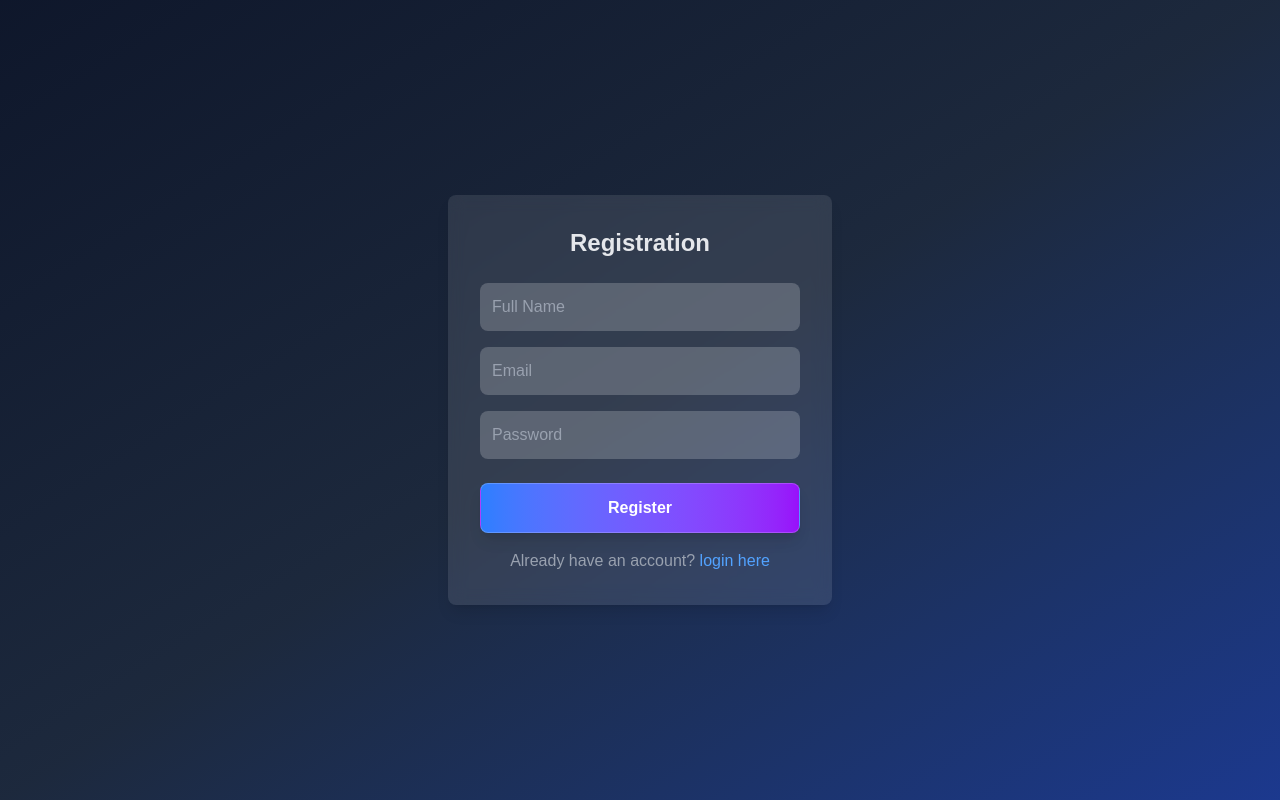
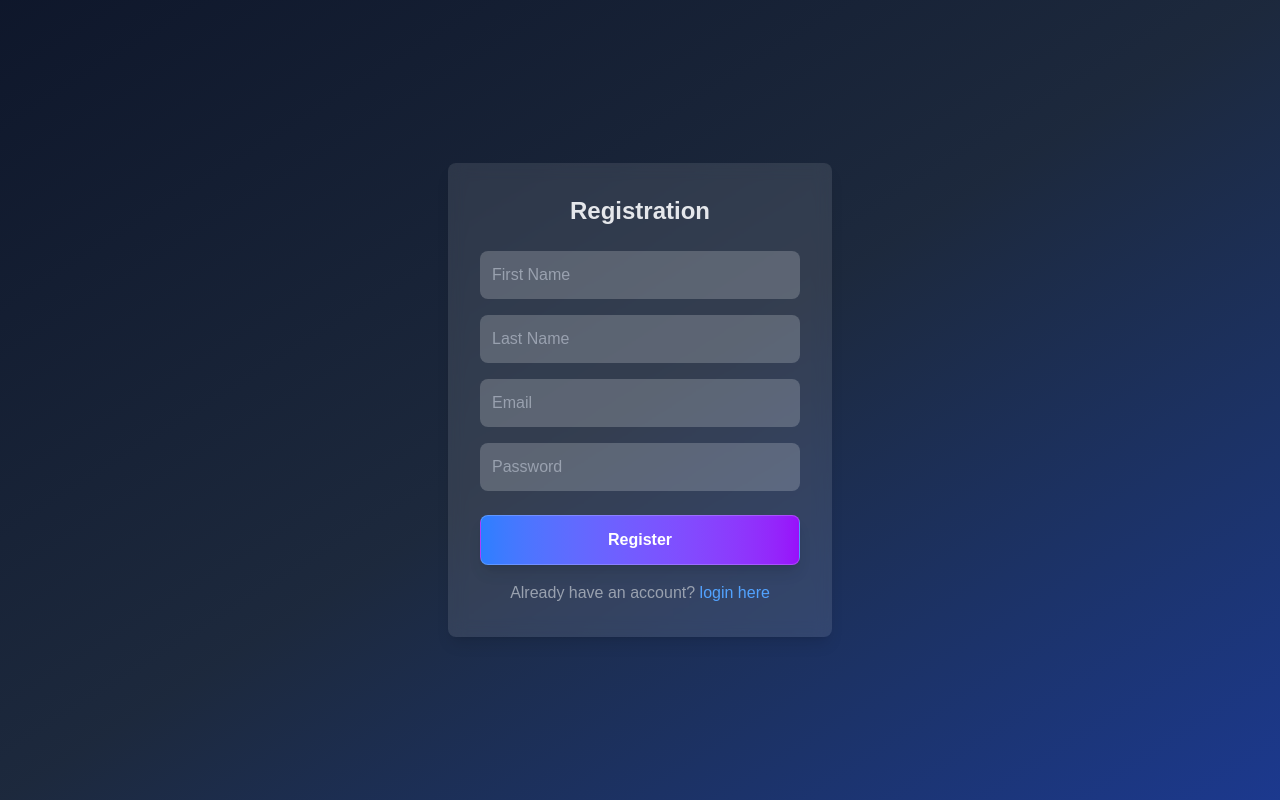
Before and after one commit to Qadeer572/StudyBuddy_Frontend, a Next.js app: page /signup in a window 1280 px wide. Built offline with nearby package versions, Linux system fonts and the light colour scheme.

Commit message:
-----------hello-----

```diff
--- a/src/app/signup/page.tsx
+++ b/src/app/signup/page.tsx
@@ -1,47 +1,105 @@
 'use client'
 import { useRouter } from 'next/navigation';
+import { useState } from 'react';
 
 export default function SignupPage() {
+  const [firstName, setFirstName] = useState('');
+  const [lastName, setLastName] = useState('');
+  const [email, setEmail] = useState('');
+  const [password, setPassword] = useState('');
+  const [message, setMessage] = useState('');
+  const [messageType, setMessageType] = useState('');
 
   const router = useRouter();
 
-    return(
-        <div>
-            <form action="">
-                <div className="min-h-screen bg-gradient-to-br from-slate-900 via-slate-800 to-blue-900 flex items-center justify-center">
-                  <div className="bg-white/10 backdrop-blur-sm rounded-lg p-8 shadow-lg  sm:max-w-sm md:max-w-sm">
+  const signupHandler = async () => {
 
+
+    const apiRout = 'http://127.0.0.1:8000/signup/';
+
+    const res = await fetch(apiRout, {
+      method: 'POST',
+      headers: {
+        'content-type': 'application/json'
+      },
+      body: JSON.stringify({ firstName, lastName, email, password })
+    });
+
+    const data = await res.json();
+    if (res.ok) {
+      setMessage(data.message);
+      setMessageType('success');
+    } else {
+      setMessage(data.message || "Something went wrong");
+      setMessageType('error');
+    }
+
+    console.log("Django response:", data);
+  };
+
+  return (
+    <div className="min-h-screen bg-gradient-to-br from-slate-900 via-slate-800 to-blue-900 flex items-center justify-center p-4">
+      <div className="w-full sm:max-w-[16rem] md:max-w-sm">
+        {/* ✅ Message shown above the form */}
+        {message && (
+          <div
+            className={`mb-4 p-3 rounded text-sm font-medium text-center ${
+              messageType === 'success' ? 'bg-green-100 text-green-800' : 'bg-red-100 text-red-800'
+            }`}
+          >
+            {message}
+          </div>
+        )}
+
+        <form onSubmit={signupHandler}>
+          <div className="bg-white/10 backdrop-blur-sm rounded-lg p-8 shadow-lg">
             <h1 className="text-2xl font-bold text-center text-gray-200 mb-6">Registration</h1>
 
             <div className="space-y-4">
               <input
                 type="text"
-                          placeholder="Full Name"
+                placeholder="First Name"
+                value={firstName}
+                onChange={(e) => setFirstName(e.target.value)}
                 className="w-full p-3 rounded-lg bg-white/20 text-gray-200 placeholder-gray-400 focus:outline-none focus:ring-2 focus:ring-blue-500 transition duration-300"
                 required
               />
-
               <input
-                          type="Email"
-                          placeholder="Email"
+                type="text"
+                placeholder="Last Name"
+                value={lastName}
+                onChange={(e) => setLastName(e.target.value)}
                 className="w-full p-3 rounded-lg bg-white/20 text-gray-200 placeholder-gray-400 focus:outline-none focus:ring-2 focus:ring-blue-500 transition duration-300"
                 required
               />
-
               <input
-                          type="Password"
+                type="email"
+                placeholder="Email"
+                value={email}
+                onChange={(e) => setEmail(e.target.value)}
+                className="w-full p-3 rounded-lg bg-white/20 text-gray-200 placeholder-gray-400 focus:outline-none focus:ring-2 focus:ring-blue-500 transition duration-300"
+                required
+              />
+              <input
+                type="password"
                 placeholder="Password"
+                value={password}
+                onChange={(e) => setPassword(e.target.value)}
                 className="w-full p-3 rounded-lg bg-white/20 text-gray-200 placeholder-gray-400 focus:outline-none focus:ring-2 focus:ring-blue-500 transition duration-300"
                 required
               />
             </div>
+
             <button
               type="submit"
               className="w-full mt-6 bg-gradient-to-r from-blue-500 to-purple-600 hover:from-blue-400 hover:to-purple-500 text-white font-bold py-3 px-6 rounded-lg shadow-lg hover:shadow-blue-400/25 transition-all duration-300 ease-in-out transform hover:scale-105 hover:-translate-y-1 border border-white/20"
             >
               Register
             </button>
-            <p className="mt-4 text-center text-gray-400">Already have an account?{' '}<span
+
+            <p className="mt-4 text-center text-gray-400">
+              Already have an account?{' '}
+              <span
                 onClick={() => router.push('/login')}
                 className="text-blue-400 cursor-pointer hover:underline"
               >
@@ -49,8 +107,8 @@ export default function SignupPage() {
               </span>
             </p>
           </div>
-                </div>
         </form>
       </div>
+    </div>
   );
-};
+}
```
Lines whose indentation alone changed are shown as unchanged.
